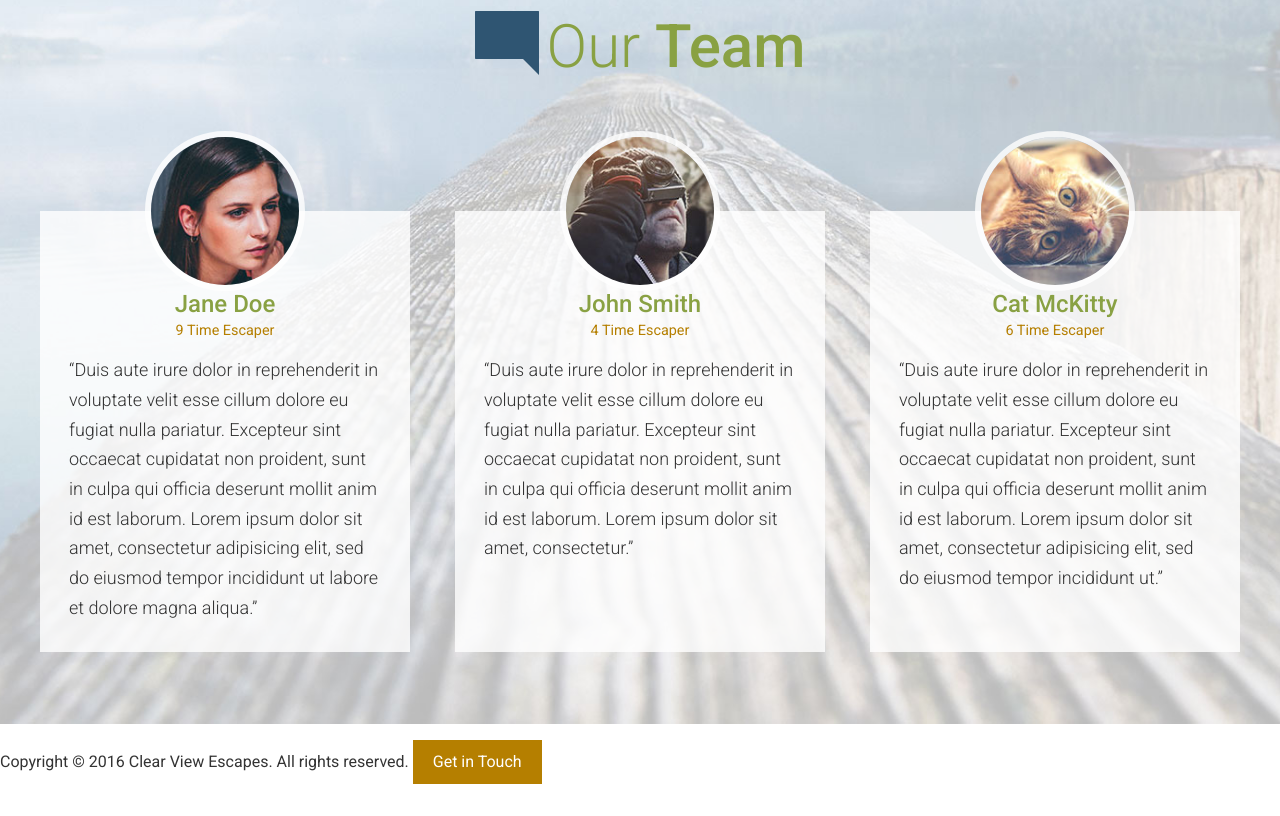
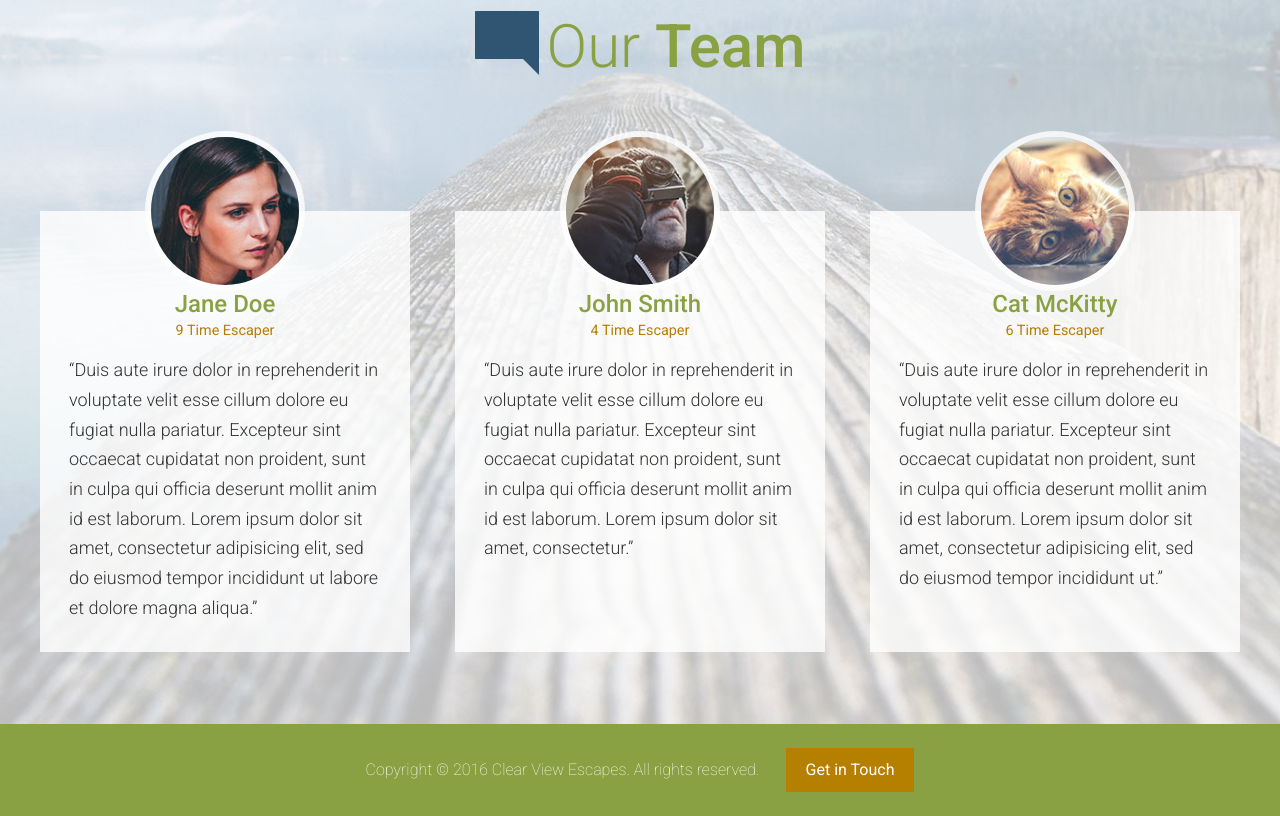
Before and after one commit to SashaShirokov/mobile-first, a website: page app/index.html in a window 1280 px wide. Shown: the part 3150-3966 px from the top of the page. Drawn offline with Linux system fonts and the light colour scheme.

Commit message:
Completed styling the footer.

```diff
--- /dev/null
+++ b/app/assets/styles/modules/_site-footer.css
@@ -0,0 +1,21 @@
+.site-footer {
+	background-color: $mainGreen;
+	color: #FFF;
+	padding: .5rem;
+	text-align: center;
+
+
+	&__text {
+		display: block;
+		margin-bottom: 1rem;
+		font-weight: 200;
+
+		@mixin atMedium {
+			display: inline;
+			margin-bottom: 0;
+			margin-right: 1.4rem;
+		}
+	}
+
+
+}
--- a/app/assets/styles/styles.css
+++ b/app/assets/styles/styles.css
@@ -14,3 +14,4 @@
 @import "modules/_skill-item";
 @import "modules/_team";
 @import "modules/_sprite";
+@import "modules/_site-footer";
--- a/app/index.html
+++ b/app/index.html
@@ -141,8 +141,11 @@
     </div>
   </div>
 
-  <footer>
-    <p>Copyright &copy; 2016 Clear View Escapes. All rights reserved. <a href="#" class="btn btn--orange">Get in Touch</a></p>
+  <footer class="site-footer">
+    <div class="wrapper">
+      <p><span class="site-footer__text">Copyright &copy; 2016 Clear View Escapes. All rights reserved.</span> <a href="#" class="btn btn--orange">Get in Touch</a></p>
+    </div>
+
   </footer>
 
 </body>
--- a/app/temp/styles/styles.css
+++ b/app/temp/styles/styles.css
@@ -1088,3 +1088,27 @@ Instead edit gulp/templates/sprite */
 		height: 42px;
 		background-position: 36.69752421959096% 45.792307692307695%;
 	}
+
+.site-footer {
+	background-color: #89A143;
+	color: #FFF;
+	padding: .5rem;
+	text-align: center;
+
+
+}
+
+.site-footer__text {
+  display: block;
+  margin-bottom: 1rem;
+  font-weight: 200;
+}
+
+@media (min-width: 800px) {
+
+  .site-footer__text {
+    display: inline;
+    margin-bottom: 0;
+    margin-right: 1.4rem;
+  }
+}
```
